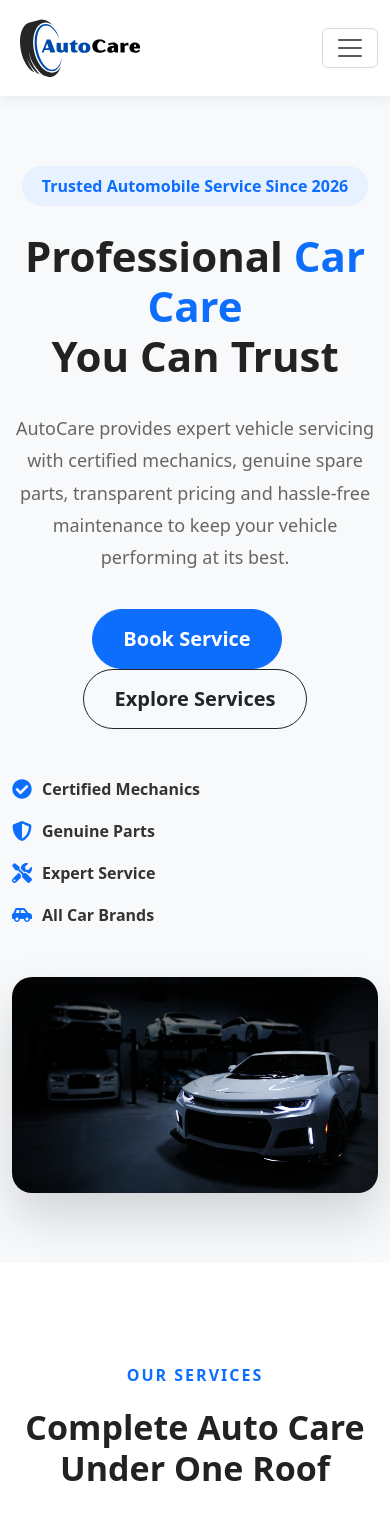
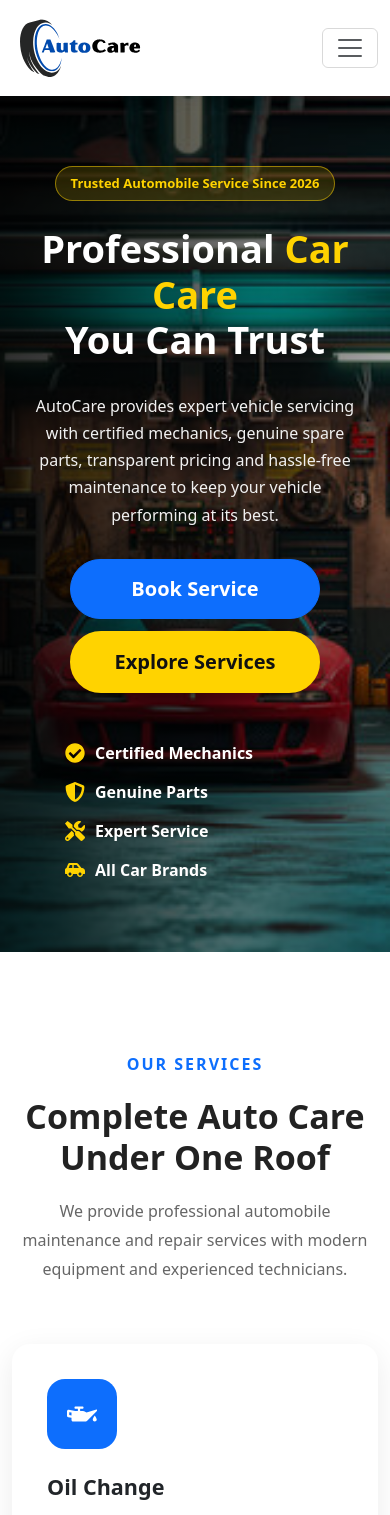
Before and after one commit to Pobitra2001/AutoCare-FullStack, a React (Vite) app in the folder autocare-frontend/: page / in a window 390 px wide. Shown: the top 1515 px of the page. Built offline with nearby package versions, Linux system fonts and the light colour scheme.

Commit message:
add banner to hero section of home page

```diff
--- a/autocare-frontend/src/assets/styles/hero.css
+++ b/autocare-frontend/src/assets/styles/hero.css
@@ -1,92 +1,303 @@
-.hero{
-    background:#f8f9fa;
-    min-height:92vh;
-    display:flex;
-    align-items:center;
-    padding:70px 0;
+/* ==============================
+   HERO SECTION
+============================== */
+
+.hero {
+    position: relative;
+
+    min-height: 92vh;
+
+    display: flex;
+    align-items: center;
+
+    padding: 90px 0;
+
+    overflow: hidden;
+
+    background-image:
+        linear-gradient(
+            90deg,
+            rgba(0, 0, 0, 0.82) 0%,
+            rgba(0, 0, 0, 0.65) 45%,
+            rgba(0, 0, 0, 0.35) 100%
+        ),
+        url("../images/hero-banner.jpg");
+
+    background-size: cover;
+    background-position: center;
+    background-repeat: no-repeat;
 }
 
-.hero-badge{
-    display:inline-block;
-    background:#e7f1ff;
-    color:#0d6efd;
-    padding:8px 20px;
-    border-radius:50px;
-    font-weight:600;
-    margin-bottom:25px;
+
+/* ==============================
+   HERO CONTENT
+============================== */
+
+.hero .container {
+    position: relative;
+    z-index: 2;
 }
 
-.hero-title{
-    font-size:60px;
-    font-weight:700;
-    line-height:1.2;
-    color:#222;
+
+/* ==============================
+   BADGE
+============================== */
+
+.hero-badge {
+    display: inline-block;
+
+    background: rgba(255, 211, 0, 0.15);
+
+    color: #FFD300;
+
+    border: 1px solid rgba(255, 211, 0, 0.5);
+
+    padding: 8px 20px;
+
+    border-radius: 50px;
+
+    font-weight: 600;
+
+    margin-bottom: 25px;
 }
 
-.hero-title span{
-    color:#0d6efd;
+
+/* ==============================
+   HERO TITLE
+============================== */
+
+.hero-title {
+    font-size: 60px;
+
+    font-weight: 700;
+
+    line-height: 1.2;
+
+    color: #ffffff;
 }
 
-.hero-text{
-    margin:30px 0;
-    font-size:18px;
-    color:#666;
-    line-height:1.8;
+.hero-title span {
+    color: #FFD300;
 }
 
-.hero-buttons{
-    margin-top:35px;
+
+/* ==============================
+   HERO DESCRIPTION
+============================== */
+
+.hero-text {
+    margin: 30px 0;
+
+    max-width: 700px;
+
+    font-size: 18px;
+
+    color: #f1f1f1;
+
+    line-height: 1.8;
 }
 
-.hero-buttons .btn{
-    border-radius:40px;
-    padding:14px 30px;
-    font-weight:600;
+
+/* ==============================
+   HERO BUTTONS
+============================== */
+
+.hero-buttons {
+    margin-top: 35px;
 }
 
-.hero-image{
-    width:100%;
-    max-width:650px;
-    border-radius:20px;
-    box-shadow:0 25px 50px rgba(0,0,0,.15);
+.hero-buttons .btn {
+    border-radius: 40px;
+
+    padding: 14px 30px;
+
+    font-weight: 600;
+
+    transition: 0.3s ease;
 }
 
-.hero-features{
-    display:grid;
-    grid-template-columns:repeat(2,1fr);
-    gap:18px;
-    margin-top:45px;
+
+/* ==============================
+   BOOK SERVICE
+============================== */
+
+.hero-buttons .btn-primary {
+    background: #0d6efd;
+
+    border-color: #0d6efd;
 }
 
-.hero-features div{
-    display:flex;
-    align-items:center;
-    font-weight:600;
-    color:#333;
+.hero-buttons .btn-primary:hover {
+    background: #0b5ed7;
+
+    border-color: #0b5ed7;
+
+    transform: translateY(-2px);
 }
 
-.feature-icon{
-    color:#0d6efd;
-    margin-right:10px;
-    font-size:20px;
+
+/* ==============================
+   EXPLORE SERVICES
+============================== */
+
+.explore-btn {
+    background: #FFD300;
+
+    border: 2px solid #FFD300;
+
+    color: #111111;
+
+    transition: 0.3s ease;
 }
 
-@media(max-width:992px){
+.explore-btn:hover {
+    background: #e6bd00;
 
-.hero{
-    text-align:center;
+    border-color: #e6bd00;
+
+    color: #111111;
+
+    transform: translateY(-2px);
 }
 
-.hero-title{
-    font-size:42px;
+
+/* ==============================
+   HERO FEATURES
+============================== */
+
+.hero-features {
+    display: grid;
+
+    grid-template-columns: repeat(2, 1fr);
+
+    gap: 18px;
+
+    margin-top: 45px;
 }
 
-.hero-features{
-    grid-template-columns:1fr;
+.hero-features div {
+    display: flex;
+
+    align-items: center;
+
+    font-weight: 600;
+
+    color: #ffffff;
 }
 
-.hero-image{
-    margin-top:50px;
+
+/* ==============================
+   FEATURE ICON
+============================== */
+
+.feature-icon {
+    color: #FFD300;
+
+    margin-right: 10px;
+
+    font-size: 20px;
 }
 
+
+/* ==============================
+   TABLET
+============================== */
+
+@media (max-width: 992px) {
+
+    .hero {
+        min-height: auto;
+
+        padding: 80px 0;
+
+        text-align: center;
+
+        background-position: center;
+    }
+
+    .hero-title {
+        font-size: 48px;
+    }
+
+    .hero-text {
+        margin-left: auto;
+        margin-right: auto;
+    }
+
+    .hero-buttons {
+        margin-top: 30px;
+    }
+
+    .hero-features {
+        grid-template-columns: repeat(2, 1fr);
+
+        max-width: 600px;
+
+        margin-left: auto;
+        margin-right: auto;
+    }
+
 }
+
+
+/* ==============================
+   MOBILE
+============================== */
+
+@media (max-width: 576px) {
+
+    .hero {
+        padding: 70px 20px;
+
+        background-position: center;
+    }
+
+    .hero-badge {
+        font-size: 13px;
+
+        padding: 7px 15px;
+    }
+
+    .hero-title {
+        font-size: 38px;
+    }
+
+    .hero-text {
+        font-size: 16px;
+
+        line-height: 1.7;
+    }
+
+    .hero-buttons {
+        display: flex;
+
+        flex-direction: column;
+
+        align-items: center;
+
+        gap: 12px;
+    }
+
+    .hero-buttons .btn {
+        width: 100%;
+
+        max-width: 250px;
+
+        margin-right: 0 !important;
+    }
+
+    .hero-features {
+        grid-template-columns: 1fr;
+
+        gap: 15px;
+
+        text-align: left;
+
+        max-width: 260px;
+
+        margin-left: auto;
+
+        margin-right: auto;
+    }
+
+}
--- a/autocare-frontend/src/components/home/Hero.jsx
+++ b/autocare-frontend/src/components/home/Hero.jsx
@@ -1,89 +1,118 @@
 import { Link } from "react-router-dom";
 import {
   FaCheckCircle,
-  FaCarSide,
   FaTools,
   FaShieldAlt,
+  FaCarSide,
 } from "react-icons/fa";
 
-import heroCar from "../../assets/images/hero-car.jpg";
 import "../../assets/styles/hero.css";
 
 function Hero() {
+
   return (
+
     <section className="hero">
 
       <div className="container">
 
         <div className="row align-items-center">
 
-          {/* Left Side */}
+          {/* ==============================
+              HERO CONTENT
+          ============================== */}
 
-          <div className="col-lg-6">
+          <div className="col-lg-8">
 
             <span className="hero-badge">
               Trusted Automobile Service Since 2026
             </span>
 
             <h1 className="hero-title">
-              Professional <span>Car Care</span><br />
+
+              Professional <span>Car Care</span>
+              <br />
+
               You Can Trust
+
             </h1>
 
             <p className="hero-text">
+
               AutoCare provides expert vehicle servicing with certified
               mechanics, genuine spare parts, transparent pricing and
               hassle-free maintenance to keep your vehicle performing at its
               best.
+
             </p>
+
+
+            {/* ==============================
+                BUTTONS
+            ============================== */}
 
             <div className="hero-buttons">
 
-              <Link to="/booking" className="btn btn-primary btn-lg me-3">
+              <Link
+                to="/booking"
+                className="btn btn-primary btn-lg me-3"
+              >
+
                 Book Service
+
               </Link>
 
-              <Link to="/services" className="btn btn-outline-dark btn-lg">
+              <Link
+                to="/services"
+                className="btn explore-btn btn-lg"
+              >
+
                 Explore Services
+
               </Link>
 
             </div>
 
+
+            {/* ==============================
+                FEATURES
+            ============================== */}
+
             <div className="hero-features mt-5">
 
               <div>
+
                 <FaCheckCircle className="feature-icon" />
+
                 Certified Mechanics
+
               </div>
 
               <div>
+
                 <FaShieldAlt className="feature-icon" />
+
                 Genuine Parts
+
               </div>
 
               <div>
+
                 <FaTools className="feature-icon" />
+
                 Expert Service
+
               </div>
 
               <div>
+
                 <FaCarSide className="feature-icon" />
+
                 All Car Brands
+
               </div>
 
             </div>
-
-          </div>
-
-          {/* Right Side */}
-
-          <div className="col-lg-6 text-center">
-
-            <img
-              src={heroCar}
-              alt="AutoCare"
-              className="hero-image"
-            />
 
           </div>
 
@@ -92,7 +121,9 @@ function Hero() {
       </div>
 
     </section>
+
   );
+
 }
 
 export default Hero;
```
Also changed, not shown: autocare-frontend/src/assets/images/hero-banner.jpg (added), autocare-frontend/src/assets/images/hero-car.jpg (deleted).
